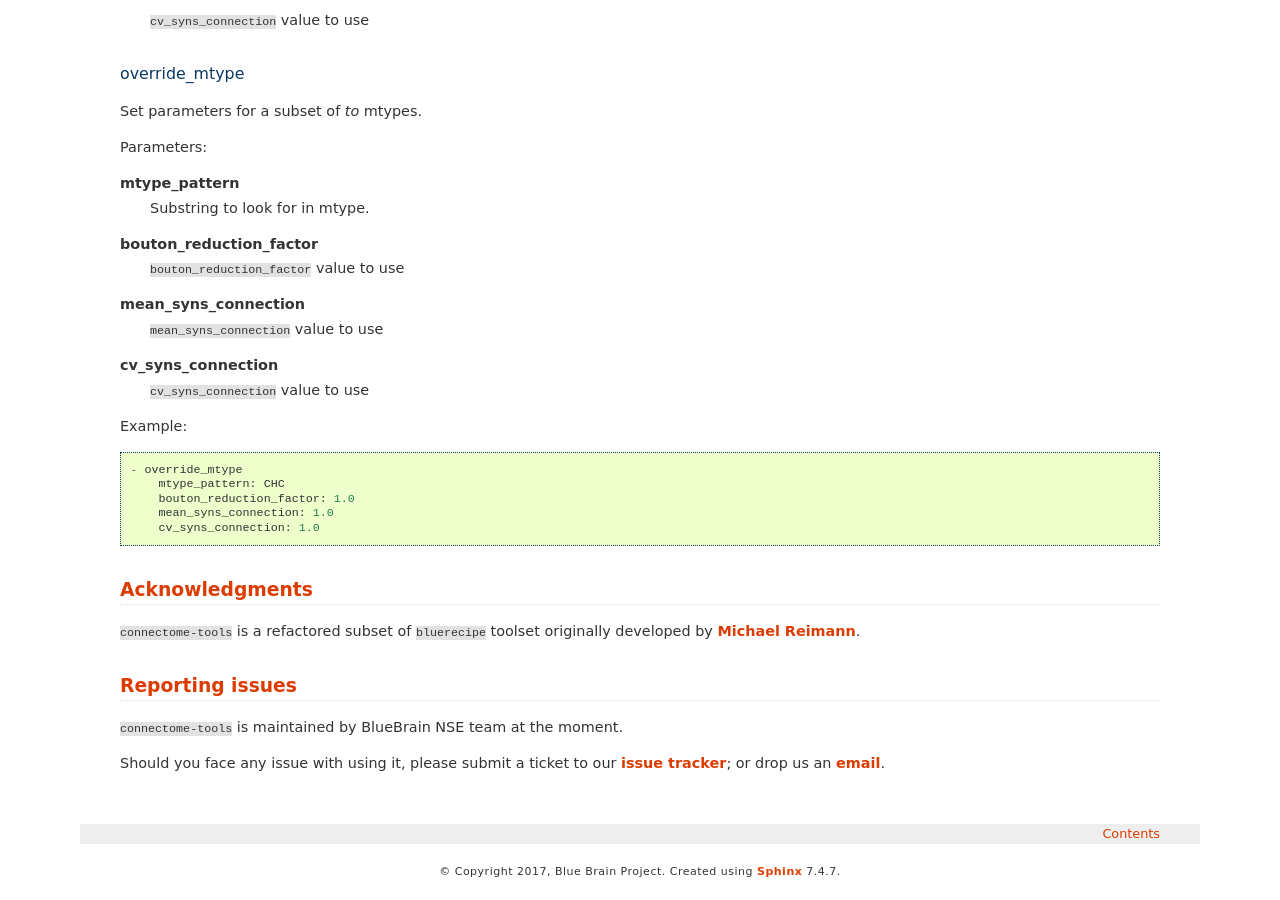
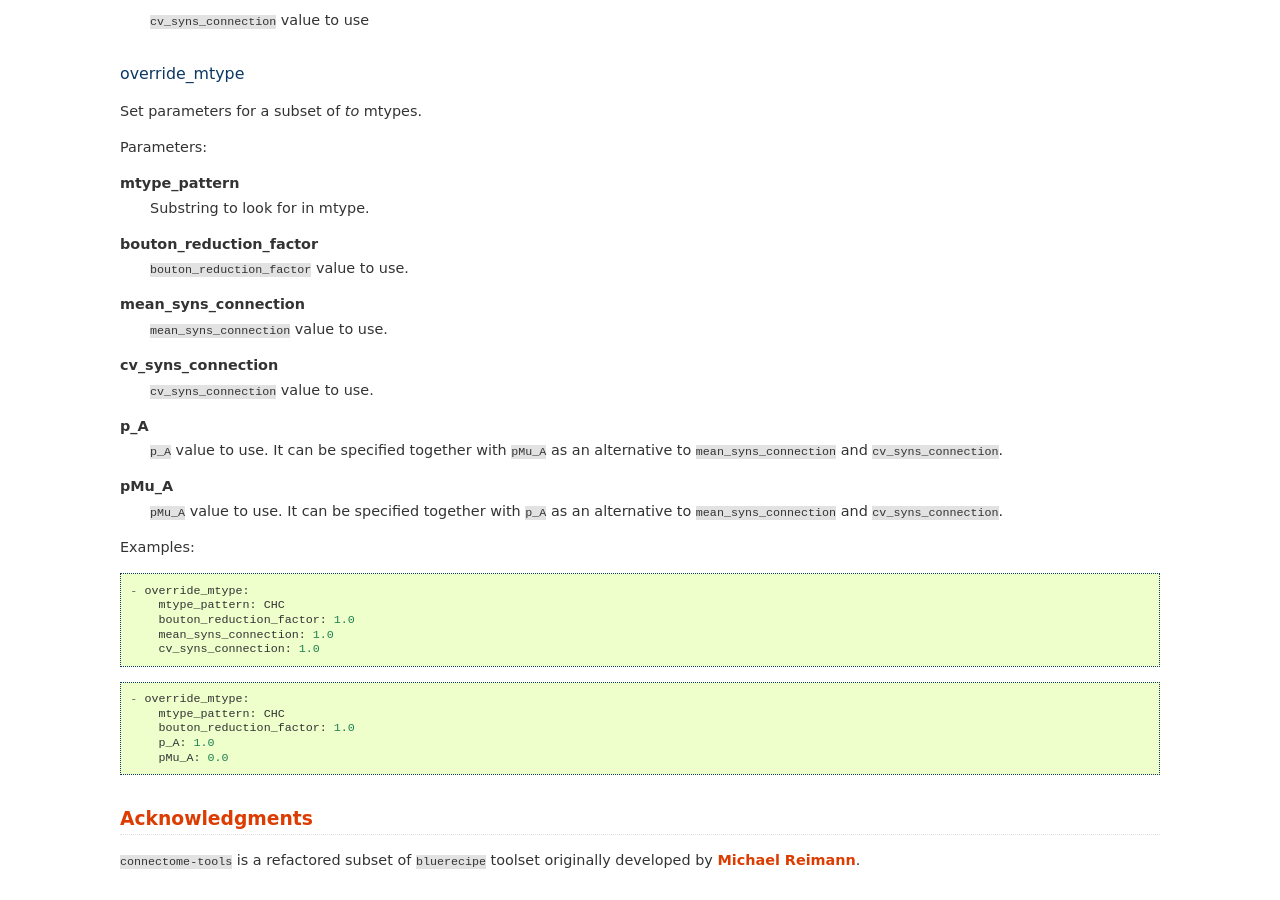
Before and after one commit to BlueBrain/connectome-tools, a Sphinx documentation site: the page built from doc/source/index.rst, in a window 1280 px wide and 900 px high, scrolled down 7900 px. Built offline with Sphinx 7.4.7, drawn with Linux system fonts in a browser that asks for light colours; some of the changed text lies outside the part shown.

Commit message:
Consider p_A and pMu_A parameters [NSETM-1096]
Change-Id: I1a009dd77928bee49905831dea17aa5995e8f39c

```diff
--- a/connectome_tools/version.py
+++ b/connectome_tools/version.py
@@ -1,3 +1,3 @@
 """ Package version. """
-VERSION = "0.3.3.dev0"
+VERSION = "0.3.3.dev1"
 __version__ = VERSION
--- a/doc/source/index.rst
+++ b/doc/source/index.rst
@@ -432,23 +432,39 @@ Parameters:
     Substring to look for in mtype.
 
 **bouton_reduction_factor**
-    ``bouton_reduction_factor`` value to use
+    ``bouton_reduction_factor`` value to use.
 
 **mean_syns_connection**
-    ``mean_syns_connection`` value to use
+    ``mean_syns_connection`` value to use.
 
 **cv_syns_connection**
-    ``cv_syns_connection`` value to use
+    ``cv_syns_connection`` value to use.
 
-Example:
+**p_A**
+    ``p_A`` value to use. It can be specified together with ``pMu_A``
+    as an alternative to ``mean_syns_connection`` and ``cv_syns_connection``.
+
+**pMu_A**
+    ``pMu_A`` value to use.  It can be specified together with ``p_A``
+    as an alternative to ``mean_syns_connection`` and ``cv_syns_connection``.
+
+Examples:
 
 ::
 
-    - override_mtype
+    - override_mtype:
         mtype_pattern: CHC
         bouton_reduction_factor: 1.0
         mean_syns_connection: 1.0
         cv_syns_connection: 1.0
+
+::
+
+    - override_mtype:
+        mtype_pattern: CHC
+        bouton_reduction_factor: 1.0
+        p_A: 1.0
+        pMu_A: 0.0
 
 
 Acknowledgments
```
Also changed, not shown: 5 other files.
